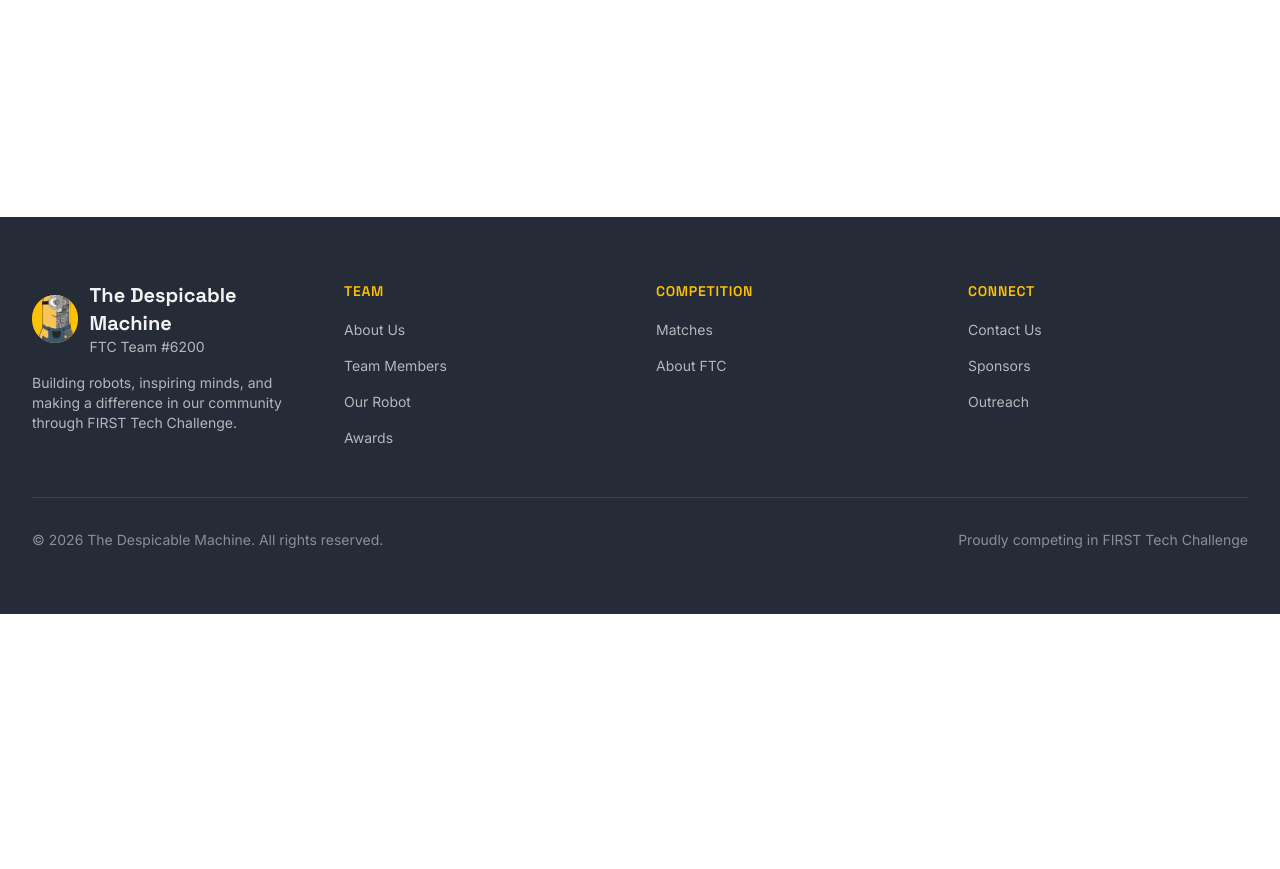
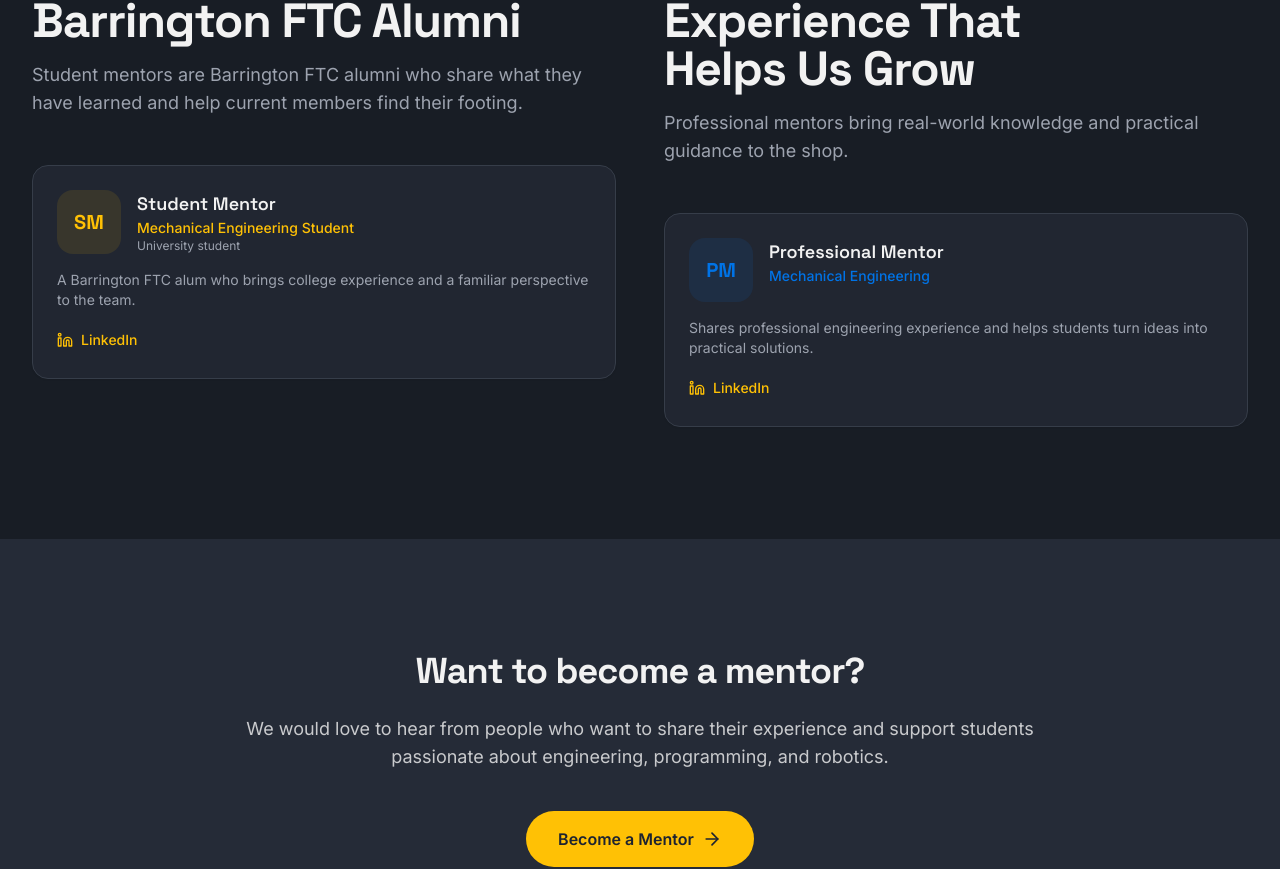
Before and after one commit to Despicable-Machine/DespicableMachinesWebsite, a Next.js app: page /mentors in a window 1280 px wide. Before the commit this address had no page. Shown: the part 648-1517 px from the top of the page. Before the commit the page ends 1262 px from the top, so only its background shows below. Built offline with nearby package versions, Linux system fonts and the light colour scheme.

Commit message:
Added mentor section

```diff
--- /dev/null
+++ b/app/mentors/page.tsx
@@ -0,0 +1,163 @@
+import Link from "next/link";
+import {
+  ArrowRight,
+  Briefcase,
+  GraduationCap,
+  Linkedin,
+} from "lucide-react";
+import { PageHero } from "@/components/ui/page-hero";
+import { SectionHeader } from "@/components/ui/section-header";
+import { Card, CardContent } from "@/components/ui/card";
+import { buttonVariants } from "@/components/ui/button";
+import { cn } from "@/lib/utils";
+
+const studentMentors = [
+  {
+    name: "Student Mentor",
+    role: "Mechanical Engineering Student",
+    detail: "University student",
+    bio: "A Barrington FTC alum who brings college experience and a familiar perspective to the team.",
+    initials: "SM",
+    linkedin: "https://www.linkedin.com/",
+  },
+];
+
+const professionalMentors = [
+  {
+    name: "Professional Mentor",
+    role: "Mechanical Engineering",
+    bio: "Shares professional engineering experience and helps students turn ideas into practical solutions.",
+    initials: "PM",
+    linkedin: "https://www.linkedin.com/",
+  },
+];
+
+interface MentorCardProps {
+  name: string;
+  role: string;
+  bio: string;
+  initials: string;
+  detail?: string;
+  linkedin: string;
+  color?: "primary" | "secondary";
+}
+
+function MentorCard({
+  name,
+  role,
+  bio,
+  initials,
+  detail,
+  linkedin,
+  color = "primary",
+}: MentorCardProps) {
+  return (
+    <Card className="h-full">
+      <CardContent className="p-6">
+        <div className="flex items-start gap-4">
+          <div
+            className={cn(
+              "flex h-16 w-16 shrink-0 items-center justify-center rounded-2xl",
+              color === "primary" ? "bg-primary/10" : "bg-secondary/10"
+            )}
+          >
+            <span
+              className={cn(
+                "font-display text-xl font-bold",
+                color === "primary" ? "text-primary" : "text-secondary"
+              )}
+            >
+              {initials}
+            </span>
+          </div>
+          <div className="min-w-0">
+            <h3 className="font-display text-lg font-semibold">{name}</h3>
+            <p
+              className={cn(
+                "text-sm font-medium",
+                color === "primary" ? "text-primary" : "text-secondary"
+              )}
+            >
+              {role}
+            </p>
+            {detail && <p className="text-xs text-muted-foreground">{detail}</p>}
+          </div>
+        </div>
+        <p className="mt-4 text-sm text-muted-foreground text-pretty">{bio}</p>
+        <a
+          href={linkedin}
+          target="_blank"
+          rel="noopener noreferrer"
+          className="mt-5 inline-flex items-center gap-2 text-sm font-medium text-primary transition-colors hover:text-primary/80"
+        >
+          <Linkedin className="h-4 w-4" />
+          LinkedIn
+        </a>
+      </CardContent>
+    </Card>
+  );
+}
+
+export default function MentorsPage() {
+  return (
+    <>
+      <PageHero
+        label="Mentorship"
+        title="Meet Our Mentors"
+        description="Our mentors support the team with the experience, encouragement, and practical advice that help students keep growing."
+      />
+
+      <section className="py-20 sm:py-28">
+        <div className="mx-auto max-w-7xl px-4 sm:px-6 lg:px-8">
+          <div className="grid gap-12 lg:grid-cols-2">
+            <div>
+              <SectionHeader
+                label="Student Mentors"
+                title="Barrington FTC Alumni"
+                description="Student mentors are Barrington FTC alumni who share what they have learned and help current members find their footing."
+                align="left"
+              />
+              <div className="grid gap-6">
+                {studentMentors.map((mentor) => (
+                  <MentorCard key={mentor.name} {...mentor} />
+                ))}
+              </div>
+            </div>
+            <div>
+              <SectionHeader
+                label="Professional Mentors"
+                title="Experience That Helps Us Grow"
+                description="Professional mentors bring real-world knowledge and practical guidance to the shop."
+                align="left"
+              />
+              <div className="grid gap-6">
+                {professionalMentors.map((mentor) => (
+                  <MentorCard key={mentor.name} {...mentor} color="secondary" />
+                ))}
+              </div>
+            </div>
+          </div>
+        </div>
+      </section>
+
+      <section className="py-20 sm:py-28 bg-accent text-accent-foreground">
+        <div className="mx-auto max-w-4xl px-4 text-center sm:px-6 lg:px-8">
+          <h2 className="font-display text-3xl font-bold tracking-tight sm:text-4xl text-balance">
+            Want to become a mentor?
+          </h2>
+          <p className="mt-6 text-lg text-accent-foreground/80">
+            We would love to hear from people who want to share their experience
+            and support students passionate about engineering, programming, and
+            robotics.
+          </p>
+          <div className="mt-10">
+            <Link href="/contact" className={cn(buttonVariants({ size: "lg" }))}>
+              Become a Mentor
+              <ArrowRight className="ml-2 h-5 w-5" />
+            </Link>
+          </div>
+        </div>
+      </section>
+    </>
+  );
+}
--- a/app/team/page.tsx
+++ b/app/team/page.tsx
@@ -1,5 +1,13 @@
 import Link from "next/link";
-import { ArrowRight, Code, Cog, Users, Briefcase, GraduationCap } from "lucide-react";
+import {
+  ArrowRight,
+  Briefcase,
+  Code,
+  Cog,
+  GraduationCap,
+  Linkedin,
+  Users,
+} from "lucide-react";
 import { PageHero } from "@/components/ui/page-hero";
 import { SectionHeader } from "@/components/ui/section-header";
 import { Card, CardContent } from "@/components/ui/card";
@@ -107,6 +115,27 @@
   },
 ];
 
+const studentMentors = [
+  {
+    name: "Student Mentor",
+    role: "Mechanical Engineering Student",
+    detail: "University student",
+    bio: "A Barrington FTC alum who brings college experience and a familiar perspective to the team.",
+    initials: "SM",
+    linkedin: "https://www.linkedin.com/",
+  },
+];
+
+const professionalMentors = [
+  {
+    name: "Professional Mentor",
+    role: "Mechanical Engineering",
+    bio: "Shares professional engineering experience and helps students turn ideas into practical solutions.",
+    initials: "PM",
+    linkedin: "https://www.linkedin.com/",
+  },
+];
+
 
 
 interface TeamMemberCardProps {
@@ -175,6 +204,72 @@
           </div>
         </div>
         <p className="mt-4 text-sm text-muted-foreground text-pretty">{bio}</p>
+      </CardContent>
+    </Card>
+  );
+}
+
+interface MentorCardProps {
+  name: string;
+  role: string;
+  bio: string;
+  initials: string;
+  detail?: string;
+  linkedin: string;
+  color?: "primary" | "secondary";
+}
+
+function MentorCard({
+  name,
+  role,
+  bio,
+  initials,
+  detail,
+  linkedin,
+  color = "primary",
+}: MentorCardProps) {
+  return (
+    <Card className="h-full">
+      <CardContent className="p-6">
+        <div className="flex items-start gap-4">
+          <div
+            className={cn(
+              "flex h-16 w-16 shrink-0 items-center justify-center rounded-2xl",
+              color === "primary" ? "bg-primary/10" : "bg-secondary/10"
+            )}
+          >
+            <span
+              className={cn(
+                "font-display text-xl font-bold",
+                color === "primary" ? "text-primary" : "text-secondary"
+              )}
+            >
+              {initials}
+            </span>
+          </div>
+          <div className="min-w-0">
+            <h3 className="font-display text-lg font-semibold">{name}</h3>
+            <p
+              className={cn(
+                "text-sm font-medium",
+                color === "primary" ? "text-primary" : "text-secondary"
+              )}
+            >
+              {role}
+            </p>
+            {detail && <p className="text-xs text-muted-foreground">{detail}</p>}
+          </div>
+        </div>
+        <p className="mt-4 text-sm text-muted-foreground text-pretty">{bio}</p>
+        <a
+          href={linkedin}
+          target="_blank"
+          rel="noopener noreferrer"
+          className="mt-5 inline-flex items-center gap-2 text-sm font-medium text-primary transition-colors hover:text-primary/80"
+        >
+          <Linkedin className="h-4 w-4" />
+          LinkedIn
+        </a>
       </CardContent>
     </Card>
   );
@@ -284,18 +379,64 @@
           </div>
         </div>
       </section>
+
+      {/* Mentors */}
+      <section className="py-20 sm:py-28">
+        <div className="mx-auto max-w-7xl px-4 sm:px-6 lg:px-8">
+          <SectionHeader
+            label="Mentorship"
+            title="Meet Our Mentors"
+            description="Our mentors support the team with the experience, encouragement, and practical advice that help students keep growing."
+          />
+          <div className="grid gap-6 lg:grid-cols-2">
+            <div>
+              <div className="mb-6 flex items-center gap-3">
+                <GraduationCap className="h-6 w-6 text-primary" />
+                <div>
+                  <h3 className="font-display text-2xl font-bold">Student Mentors</h3>
+                  <p className="text-sm text-muted-foreground">
+                    Barrington FTC alumni sharing what they have learned
+                  </p>
+                </div>
+              </div>
+              <div className="grid gap-6">
+                {studentMentors.map((mentor) => (
+                  <MentorCard key={mentor.name} {...mentor} />
+                ))}
+              </div>
+            </div>
+            <div>
+              <div className="mb-6 flex items-center gap-3">
+                <Briefcase className="h-6 w-6 text-secondary" />
+                <div>
+                  <h3 className="font-display text-2xl font-bold">Professional Mentors</h3>
+                  <p className="text-sm text-muted-foreground">
+                    Professionals who bring real-world experience to the shop
+                  </p>
+                </div>
+              </div>
+              <div className="grid gap-6">
+                {professionalMentors.map((mentor) => (
+                  <MentorCard key={mentor.name} {...mentor} color="secondary" />
+                ))}
+              </div>
+            </div>
+          </div>
+        </div>
+      </section>
+
       {/* Join Us CTA */}
       <section className="py-20 sm:py-28 bg-accent text-accent-foreground">
         <div className="mx-auto max-w-4xl px-4 sm:px-6 lg:px-8 text-center">
           <h2 className="font-display text-3xl font-bold tracking-tight sm:text-4xl text-balance">
-            Interested in Joining Our Team?
+            Want to become a mentor?
           </h2>
           <p className="mt-6 text-lg text-accent-foreground/80">
-            We are always looking for mentors and sponsors who want to support students passionate about engineering, programming, and robotics. Your support helps our FIRST Tech Challenge team build better robots, expand STEM outreach, and give students hands-on experience with real engineering and teamwork. If you're interested in getting involved, we’d love to connect.
+            We are always glad to hear from people who want to support students passionate about engineering, programming, and robotics. If you would like to share your experience with our team, we would love to hear from you.
           </p>
           <div className="mt-10 flex flex-wrap justify-center gap-4">
             <Link href="/contact" className={cn(buttonVariants({ size: "lg" }))}>
-              Contact Us
+              Become a Mentor
               <ArrowRight className="ml-2 h-5 w-5" />
             </Link>
             <Link
--- a/components/footer.tsx
+++ b/components/footer.tsx
@@ -4,6 +4,7 @@
   team: [
     { name: "About Us", href: "/about" },
     { name: "Team Members", href: "/team" },
+    { name: "Mentors", href: "/mentors" },
     { name: "Our Robot", href: "/robot" },
     { name: "Awards", href: "/awards" },
   ],
--- a/components/header.tsx
+++ b/components/header.tsx
@@ -16,6 +16,7 @@
     ],
   },
   { name: "Team", href: "/team" },
+  { name: "Mentors", href: "/mentors" },
   { name: "Robot", href: "/robot" },
   { name: "Matches", href: "/matches" },
   { name: "Outreach", href: "/outreach" },
```
